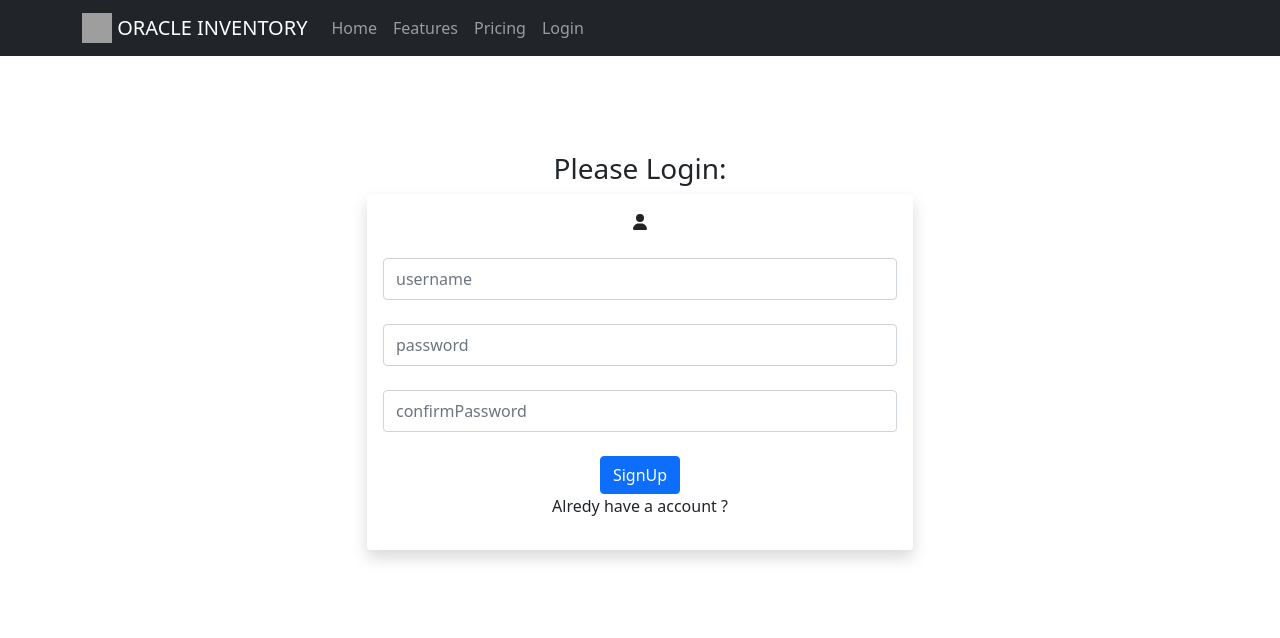
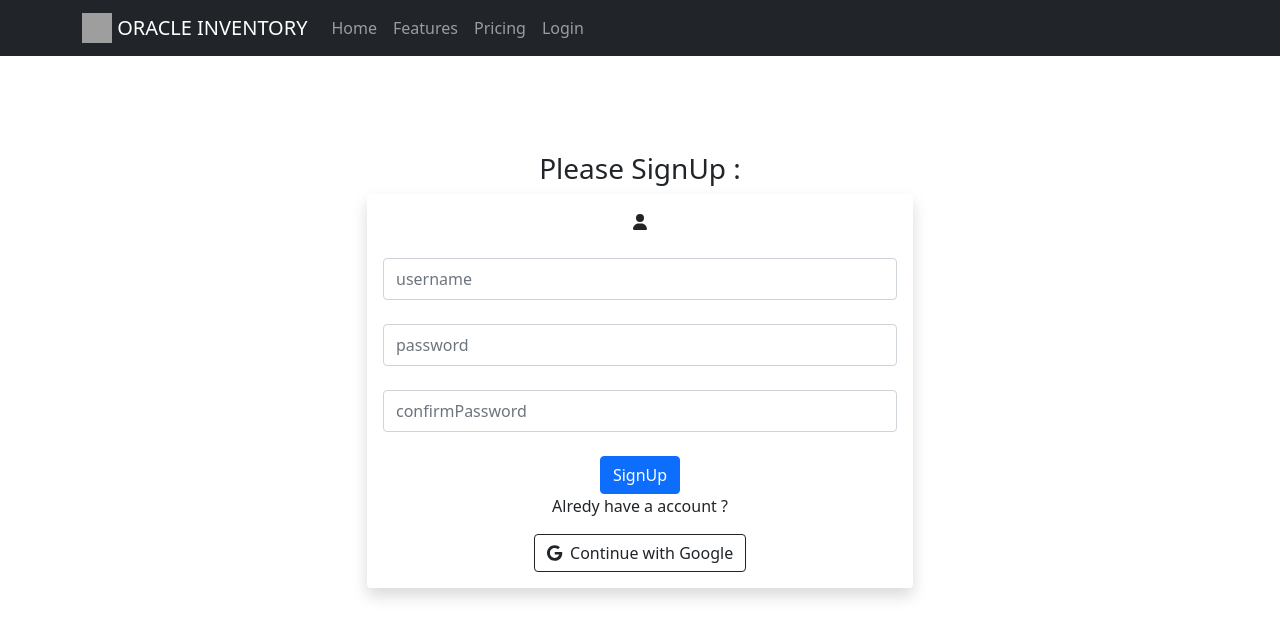
Before and after one commit to rezwanrahimr/warehouse-management-client-site, a React (Create React App) app: page /signup in a window 1280 px wide. Shown: the top 638 px of the page. Built offline with nearby package versions, Linux system fonts and the light colour scheme; no server answers; grey boxes are pictures that could not be loaded.

Commit message:
spiner added

```diff
--- /dev/null
+++ b/src/components/Loading/Loading.js
@@ -0,0 +1,12 @@
+import React from 'react';
+import { Spinner } from 'react-bootstrap';
+
+const Loading = () => {
+    return (
+        <div className='d-flex justify-content-center align-items-center'>
+              <Spinner animation="border" variant="danger" />
+        </div>
+    );
+};
+
+export default Loading;
--- a/src/components/Login/Login.js
+++ b/src/components/Login/Login.js
@@ -6,6 +6,8 @@ import React from 'react';
 import { GoogleAuthProvider, signInWithPopup } from 'firebase/auth';
 import { Button } from "react-bootstrap";
 import { useNavigate } from 'react-router-dom';
+import {faGoogle } from '@fortawesome/free-brands-svg-icons';
+import Loading from '../Loading/Loading';
 
 
 const Login = () => {
@@ -17,7 +19,7 @@ const Login = () => {
         alert(error.message);
       }
      else if (loading) {
-        return <p>Loading...</p>
+        return <Loading></Loading>
       }
       else if (user) {
         navigate("/home");
@@ -65,14 +67,15 @@ const Login = () => {
                                     <input type="text" name="email" id="email" className='form-control my-4 py-2' placeholder='username' />
                                     <input type="password" name="password" id="password" className='form-control my-4 py-2' placeholder='password' />
                                     <div className='text-center mt-3'>
-                                        <button type='submit' className='btn btn-primary'>Login</button>
+                                        <button type='submit' className='btn btn-primary mb-3'>Login</button>
                                        <p>
-                                       <Button variant="danger">Reset Password</Button>{' '}
+                                       <Button  variant="danger">Reset Password</Button>{' '}
                                        </p>
                                         <p onClick={() => navigate("/signup")}>Create New Account ?</p>
                                     </div>
                                 </form>
-                                <button onClick={googleAuth}><small> Continue with Google </small></button>
+                                <Button variant="outline-dark" onClick={googleAuth}><FontAwesomeIcon className='me-2' icon={faGoogle} />Continue with Google</Button>
+
                             </div>
                         </div>
                     </div>
--- a/src/components/SignUp/SignUp.js
+++ b/src/components/SignUp/SignUp.js
@@ -4,6 +4,10 @@ import { faUser } from '@fortawesome/free-solid-svg-icons'
 import { useNavigate } from 'react-router-dom';
 import { useCreateUserWithEmailAndPassword } from 'react-firebase-hooks/auth';
 import auth from '../../firebase';
+import { GoogleAuthProvider, signInWithPopup } from 'firebase/auth';
+import { Button } from 'react-bootstrap';
+import { faGoogle } from '@fortawesome/free-brands-svg-icons';
+import Loading from '../Loading/Loading';
 
 const SignUp = () => {
     const navigate = useNavigate();
@@ -14,7 +18,7 @@ const SignUp = () => {
         alert(error.message);
       }
       else if (loading) {
-        return <p>Loading...</p>
+        return <Loading></Loading>
       }
       else if (user) {
         navigate("/home");
@@ -27,13 +31,34 @@ const SignUp = () => {
         console.log(email, password,confirmPassword);
         createUserWithEmailAndPassword(email, password);
     }
+    // Email and Password Authentication Start !.
+
+    // Google Account Authentication Start.
+    const provider = new GoogleAuthProvider();
+    const googleAuth = () => {
+        signInWithPopup(auth, provider)
+            .then((result) => {
+                const credential = GoogleAuthProvider.credentialFromResult(result);
+                const token = credential.accessToken;
+                const user = result.user;
+                console.log(user);
+                navigate("/home")
+            }).catch((error) => {
+                const errorCode = error.code;
+                const errorMessage = error.message;
+                const email = error.email;
+                const credential = GoogleAuthProvider.credentialFromError(error);
+
+            })
+    }
+    // Google Account Authentication End !.
     return (
         <div>
             <div>
                 <div className='container mt-5 pt-5'>
                     <div className='row'>
                         <div className='col-12 col-sm-8 col-md-6 m-auto'>
-                            <h3>Please Login: </h3>
+                            <h3>Please SignUp : </h3>
                             <div className='card border-0 shadow'>
 
                                 <div className='card-body'>
@@ -49,7 +74,7 @@ const SignUp = () => {
                                             <p onClick={() => navigate("/login")}>Alredy have a account ?</p>
                                         </div>
                                     </form>
-                                    {/* <button onClick={}><small> Continue with Google </small></button> */}
+                                    <Button variant="outline-dark" onClick={googleAuth}><FontAwesomeIcon className='me-2' icon={faGoogle} />Continue with Google</Button>
                                 </div>
                             </div>
                         </div>
```
